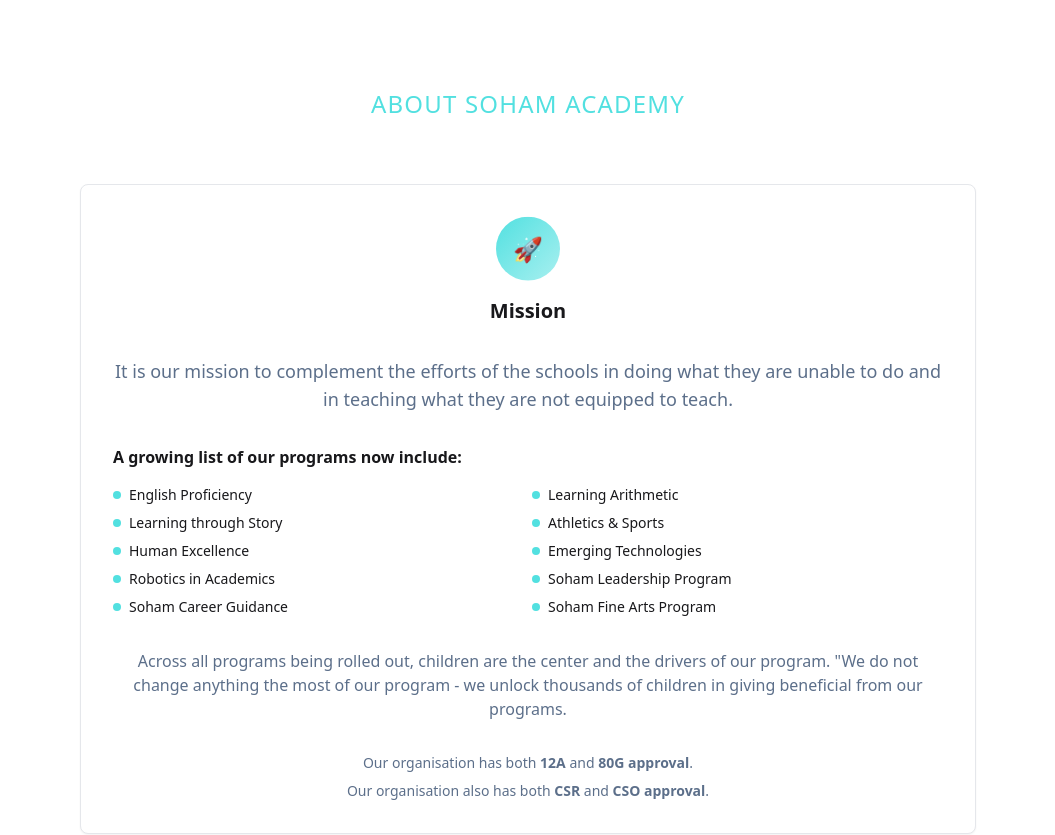
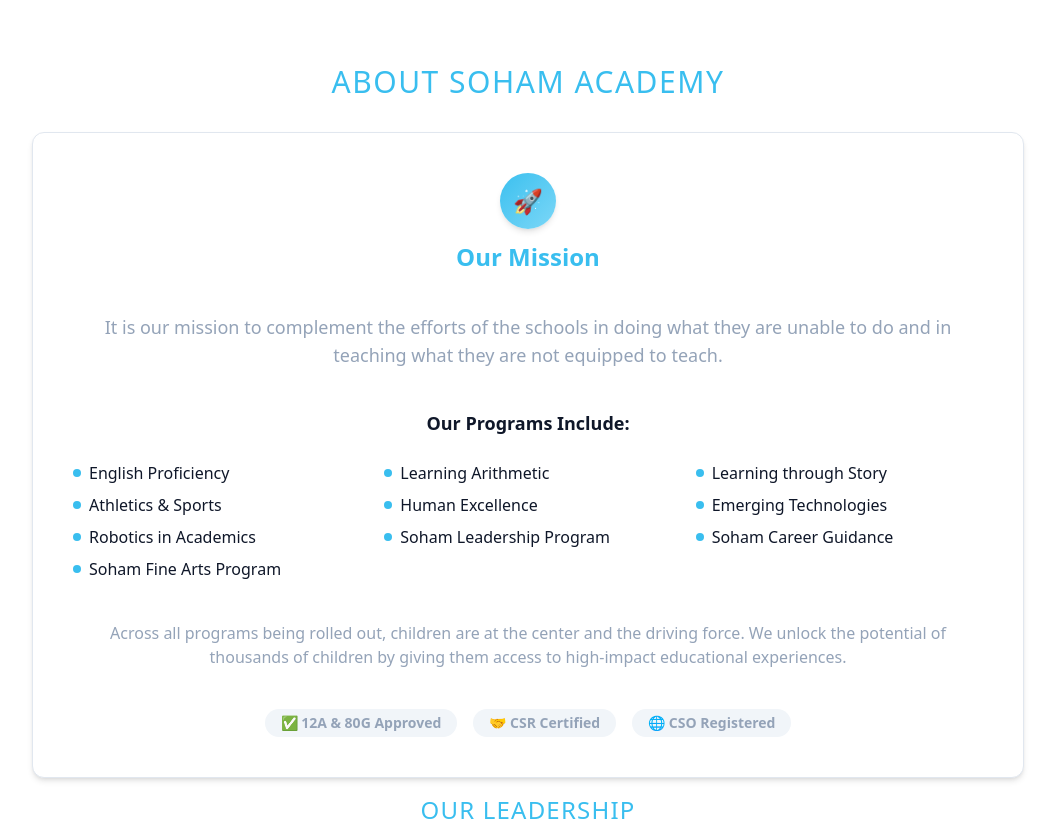
Before and after one commit to jp-sivaraju/Sohma-Academy-Home, a React (Vite) app: page /about in a window 1280 px wide. Shown: the part 1560-2395 px from the top of the page, without its empty margins (112-1167 px from the left). Built offline with nearby package versions, Linux system fonts and the light colour scheme.

Commit message:
Updated color and all things

```diff
--- a/src/components/CSRPartnersSection.tsx
+++ b/src/components/CSRPartnersSection.tsx
@@ -24,7 +24,8 @@ const CSRPartnersSection = () => {
 
   return (
     <section className="py-20 circuit-bg">
-      <div className="container mx-auto px-4">
+      <div className="container mx-auto px-4 sm:px-6 md:px-8 lg:px-10 xl:px-12">
+
         {/* CSR Partners */}
         <div className="text-center mb-16">
           <h2 className="text-3xl md:text-4xl font-bold mb-12 animate-fade-in">CSR Partners</h2>
--- a/src/components/HowItWorks.tsx
+++ b/src/components/HowItWorks.tsx
@@ -36,7 +36,8 @@ const HowItWorks = () => {
 
   return (
     <section className="">
-      <div className="container mx-auto px-4">
+     <div className="container mx-auto px-4 sm:px-6 md:px-8 lg:px-10 xl:px-12">
+
         {/* How It Works Header */}
         <div className="text-center mb-16">
           <h3 className="text-2xl font-medium text-primary mb-4 tracking-wider">OUR PROGRAM PLANNER</h3>
--- a/src/components/ProgramHighlights.tsx
+++ b/src/components/ProgramHighlights.tsx
@@ -99,7 +99,8 @@ const ProgramHighlights = () => {
 
   return (
     <section className=" circuit-bg bg-white">
-      <div className="container mx-auto px-4">
+      <div className="container mx-auto px-4 sm:px-6 md:px-8 lg:px-10 xl:px-12">
+
         {/* Header */}
         <div className="text-center mb-16">
           <h3 className="text-2xl font-medium text-primary mb-4 tracking-wider">
--- a/src/index.css
+++ b/src/index.css
@@ -2,75 +2,65 @@
 @tailwind components;
 @tailwind utilities;
 
-/* Base Theme (Light only) */
 @layer base {
   :root {
-    /* Robotics Theme - Light dashboard aesthetic */
-    --background: 0 0% 100%; /* White */
-    --foreground: 240 5% 10%; /* Very dark gray */
+    /* Core Brand Colors */
+    --background: 0 0% 100%; /* #FFFFFF */
+    --foreground: 222 47% 11%; /* #0F172A */
 
     --card: 0 0% 100%;
-    --card-foreground: 240 5% 10%;
+    --card-foreground: 222 47% 11%;
 
     --popover: 0 0% 100%;
-    --popover-foreground: 240 5% 10%;
+    --popover-foreground: 222 47% 11%;
 
-    --primary: 180 70% 60%;  /* Cyan from dashboard */
+    --primary: 196 85% 58%; /* #3BC0EF */
     --primary-foreground: 0 0% 100%;
 
-    --secondary: 25 90% 60%; /* Orange */
+    --secondary: 35 95% 59%; /* #FAAB34 */
     --secondary-foreground: 0 0% 100%;
 
-    --muted: 210 20% 95%; /* Light muted gray */
-    --muted-foreground: 215 20% 45%;
+    --muted: 210 40% 96%; /* #F8FAFC */
+    --muted-foreground: 215 20% 65%; /* #64748B */
 
-    --accent: 150 60% 50%; /* Green */
+    --accent: 222 65% 33%; /* #1E3A8A */
     --accent-foreground: 0 0% 100%;
 
-    --destructive: 350 70% 60%; /* Pink/Red */
+    --destructive: 0 84% 60%; /* #EF4444 */
     --destructive-foreground: 0 0% 100%;
 
-    --border: 220 13% 91%;
-    --input: 220 13% 91%;
-    --ring: 189 100% 50%;
+    --border: 214 32% 91%;
+    --input: 214 32% 91%;
+    --ring: 196 85% 58%;
 
-    /* Custom dashboard theme colors */
-    --cyber-blue: 180 70% 60%;
-    --cyber-blue-glow: 180 70% 80%;
-    --dashboard-orange: 25 90% 60%;
-    --dashboard-green: 150 60% 50%;
-    --dashboard-purple: 270 60% 60%;
-    --dashboard-pink: 350 70% 60%;
-    --dashboard-light-blue: 200 70% 60%;
-
-    --tech-dark: 217 33% 15%;
-    --tech-darker: 217 33% 12%;
-    --tech-light: 217 33% 17%;
+    /* Custom theme colors */
+    --arduino: 196 85% 58%; /* #3BC0EF */
+    --sensor: 35 95% 59%; /* #FAAB34 */
+    --circuit: 196 85% 58%; /* #3BC0EF */
+    --motor: 35 95% 59%; /* #FAAB34 */
+    --success: 158 84% 39%; /* #10B981 */
 
     /* Gradients */
-    --gradient-primary: linear-gradient(135deg, hsl(var(--cyber-blue)), hsl(var(--cyber-blue-glow)));
-    --gradient-secondary: linear-gradient(135deg, hsl(var(--dashboard-orange)), hsl(25 90% 80%));
-    --gradient-accent: linear-gradient(135deg, hsl(var(--dashboard-green)), hsl(150 60% 70%));
-    --gradient-purple: linear-gradient(135deg, hsl(var(--dashboard-purple)), hsl(270 60% 80%));
-    --gradient-dark: linear-gradient(135deg, hsl(var(--tech-dark)), hsl(var(--tech-darker)));
-    --gradient-tech: linear-gradient(45deg, transparent, hsl(var(--cyber-blue) / 0.1), transparent);
+    --gradient-primary: linear-gradient(135deg, #3BC0EF, #7CD7F7);
+    --gradient-secondary: linear-gradient(135deg, #FAAB34, #FCC678);
+    --gradient-accent: linear-gradient(135deg, #1E3A8A, #2D4BA0);
 
     /* Shadows */
-    --glow-primary: 0 0 30px hsl(var(--cyber-blue) / 0.5);
-    --glow-soft: 0 0 20px hsl(var(--cyber-blue) / 0.3);
-    --shadow-tech: 0 10px 40px hsl(var(--tech-darker) / 0.8);
+    --glow-primary: 0 0 30px rgb(59 192 239 / 0.5);
+    --glow-soft: 0 0 20px rgb(59 192 239 / 0.3);
+    --shadow-tech: 0 10px 40px rgb(15 23 42 / 0.8);
 
     --radius: 0.5rem;
 
     /* Sidebar */
-    --sidebar-background: 0 0% 98%;
-    --sidebar-foreground: 240 5% 26%;
-    --sidebar-primary: 240 6% 10%;
-    --sidebar-primary-foreground: 0 0% 98%;
-    --sidebar-accent: 240 5% 96%;
-    --sidebar-accent-foreground: 240 6% 10%;
-    --sidebar-border: 220 13% 91%;
-    --sidebar-ring: 217 91% 60%;
+    --sidebar-background: 210 40% 98%;
+    --sidebar-foreground: 222 47% 11%;
+    --sidebar-primary: 222 47% 11%;
+    --sidebar-primary-foreground: 210 40% 98%;
+    --sidebar-accent: 210 40% 96%;
+    --sidebar-accent-foreground: 222 47% 11%;
+    --sidebar-border: 214 32% 91%;
+    --sidebar-ring: 196 85% 58%;
   }
 
   * {
--- a/src/pages/About.tsx
+++ b/src/pages/About.tsx
@@ -79,11 +79,11 @@ const About = () => {
             <h2 className="text-2xl font-bold mb-4 hero-text">That's Why</h2>
             <p className="text-lg text-white max-w-2xl mx-auto">
               We have put in every effort to
-              <br />
+
               make it easy to follow and
-              <br />
+
               execute Robotics projects in
-              <br />
+
               schools.
             </p>
           </div>
@@ -92,10 +92,11 @@ const About = () => {
 
       {/* History Section */}
       <section className="py-10">
-        <div className="container mx-auto px-4">
-          <div className="grid lg:grid-cols-2 gap-12 items-center">
+        <div className="max-w-7xl mx-auto px-6 md:px-12">
+
+          <div className="grid lg:grid-cols-2 gap-12 items-center pb-12">
             <div>
-              <h3 className="text-2xl font-medium text-primary mb-4 tracking-wider">
+              <h3 className="text-3xl font-medium text-[#FAAB34] mb-4 tracking-wider">
                 HISTORY
               </h3>
               <h2 className="text-3xl font-bold mb-6">
@@ -144,67 +145,74 @@ const About = () => {
       </section>
 
       {/* Mission Section */}
-      <section className="py-20 circuit-bg">
+  <section className="py-2 circuit-bg">
   <div className="container mx-auto px-4">
-          <div className="text-center mb-16">
-            <h3 className="text-2xl font-medium text-primary mb-4 tracking-wider">
+    <div className="text-center mb-8"> {/* reduced from mb-16 to mb-8 */}
+      <h3 className="text-3xl font-medium text-primary mb-2 tracking-wider">
         ABOUT SOHAM ACADEMY
       </h3>
     </div>
 
     <div
       ref={missionRef}
-            className={`max-w-4xl mx-auto transition-all duration-1000 ${
+      className={`max-w-5xl mx-auto transition-all duration-1000 px-2 sm:px-4 ${
         isVisible ? 'animate-fade-in-up' : 'opacity-0 translate-y-10'
       }`}
     >
-            <Card className="p-8 tech-glow hover:scale-105 transition-all duration-500 hover:shadow-2xl">
-              <div className="text-center mb-8">
-                <div className="w-16 h-16 bg-gradient-primary rounded-full flex items-center justify-center mx-auto mb-4 animate-float">
+      <Card className="px-4 sm:px-6 md:px-10 py-8 sm:py-10 bg-background border border-border shadow-md hover:shadow-xl transition-shadow duration-300 rounded-xl space-y-10">
+        {/* Icon + Title */}
+        <div className="text-center space-y-3">
+          <div className="w-14 h-14 bg-gradient-primary rounded-full flex items-center justify-center mx-auto animate-float shadow-md">
             <span className="text-2xl">🚀</span>
           </div>
-                <h3 className="text-xl font-bold animate-fade-in">Mission</h3>
+          <h3 className="text-2xl font-bold text-primary animate-fade-in">Our Mission</h3>
         </div>
 
-              <p className="text-center text-lg text-muted-foreground mb-8">
+        {/* Mission Statement */}
+        <p className="text-center text-base md:text-lg text-muted-foreground max-w-4xl mx-auto leading-relaxed">
           It is our mission to complement the efforts of the schools in doing what they are unable to do and in teaching what they
           are not equipped to teach.
         </p>
 
-              <div className="mb-8">
-                <h4 className="font-semibold mb-4">A growing list of our programs now include:</h4>
-                <div className="grid md:grid-cols-2 gap-2">
+        {/* Program List */}
+        <div className="space-y-6">
+          <h4 className="text-center text-lg font-semibold text-foreground">Our Programs Include:</h4>
+          <div className="grid sm:grid-cols-2 md:grid-cols-3 gap-x-6 gap-y-2 max-w-5xl mx-auto">
             {programs.map((program, index) => (
               <div key={index} className="flex items-center space-x-2">
-                      <div className="w-2 h-2 bg-primary rounded-full"></div>
-                      <span className="text-sm">{program}</span>
+                <div className="w-2 h-2 bg-primary rounded-full" />
+                <span className="text-sm md:text-base text-foreground">{program}</span>
               </div>
             ))}
           </div>
         </div>
 
-              <p className="text-center text-muted-foreground">
-                Across all programs being rolled out, children are the center and the drivers of our program. "We do not change anything
-                the most of our program - we unlock thousands of children in giving beneficial from our programs.
+        {/* Program Impact */}
+        <p className="text-center text-muted-foreground text-sm md:text-base max-w-4xl mx-auto leading-relaxed">
+          Across all programs being rolled out, children are at the center and the driving force. We unlock the potential of thousands of
+          children by giving them access to high-impact educational experiences.
         </p>
 
-              <div className="mt-8 text-center">
-                <p className="text-sm text-muted-foreground">
-                  Our organisation has both <span className="font-semibold">12A</span> and
-                  <span className="font-semibold"> 80G approval</span>.
-                </p>
-                <p className="text-sm text-muted-foreground mt-2">
-                  Our organisation also has both <span className="font-semibold">CSR</span> and
-                  <span className="font-semibold"> CSO approval</span>.
-                </p>
+        {/* Approval Info */}
+        <div className="flex flex-col md:flex-row justify-center items-center gap-4 text-sm text-muted-foreground mt-4">
+          <div className="bg-muted px-4 py-1 rounded-full font-semibold">
+            ✅ 12A & 80G Approved
+          </div>
+          <div className="bg-muted px-4 py-1 rounded-full font-semibold">
+            🤝 CSR Certified
+          </div>
+          <div className="bg-muted px-4 py-1 rounded-full font-semibold">
+            🌐 CSO Registered
+          </div>
         </div>
       </Card>
     </div>
   </div>
 </section>
 
+
       {/* Team Section */}
-      <section className="">
+    <section className="py-2">
   <div className="container mx-auto px-4">
     <div className="text-center mb-16">
       <h3 className="text-2xl font-medium text-primary mb-4 tracking-wider animate-fade-in">
@@ -215,7 +223,7 @@ const About = () => {
       </h2>
     </div>
 
-        <div className="grid grid-cols-1 md:grid-cols-2 lg:grid-cols-3 gap-8 max-w-5xl mx-auto">
+    <div className="grid grid-cols-1 md:grid-cols-2 lg:grid-cols-4 gap-8 max-w-5xl mx-auto">
       {[
         { name: "Komaragiri Sahadev", role: "Founder & Director, Soham Academy of Human Excellence", image: pro1 },
         { name: "B Jeshwanth", role: "Program Coordinator", image: pro2 },
@@ -233,7 +241,7 @@ const About = () => {
           <img
             src={member.image}
             alt={member.name}
-        className="w-full h-80 object-cover rounded-lg border-2 border-border group-hover:border-primary transition-colors duration-300"
+            className="w-full h-64 object-cover rounded-lg border-2 border-border group-hover:border-primary transition-colors duration-300"
           />
           <div className="absolute inset-0 bg-gradient-to-t from-black/80 via-black/20 to-transparent opacity-0 group-hover:opacity-100 transition-opacity duration-300 rounded-lg">
             <div className="absolute bottom-3 left-3 right-3 text-white text-center">
@@ -244,9 +252,9 @@ const About = () => {
         </div>
       ))}
     </div>
-
   </div>
 </section>
+
 <div className="mt-20">
    <Footer />
 </div>
```
Also changed, not shown: src/components/VideoSection.tsx (+3 -4 lines), src/pages/ExhibitionsEvents.tsx (+31 -33 lines), src/pages/Reports.tsx (+23 -18 lines), src/pages/activities/Challenges.tsx (+23 -22 lines), src/pages/activities/InnovationMela.tsx (+18 -17 lines), src/pages/activities/Training.tsx (+92 -74 lines). Lines whose indentation alone changed are shown as unchanged.
